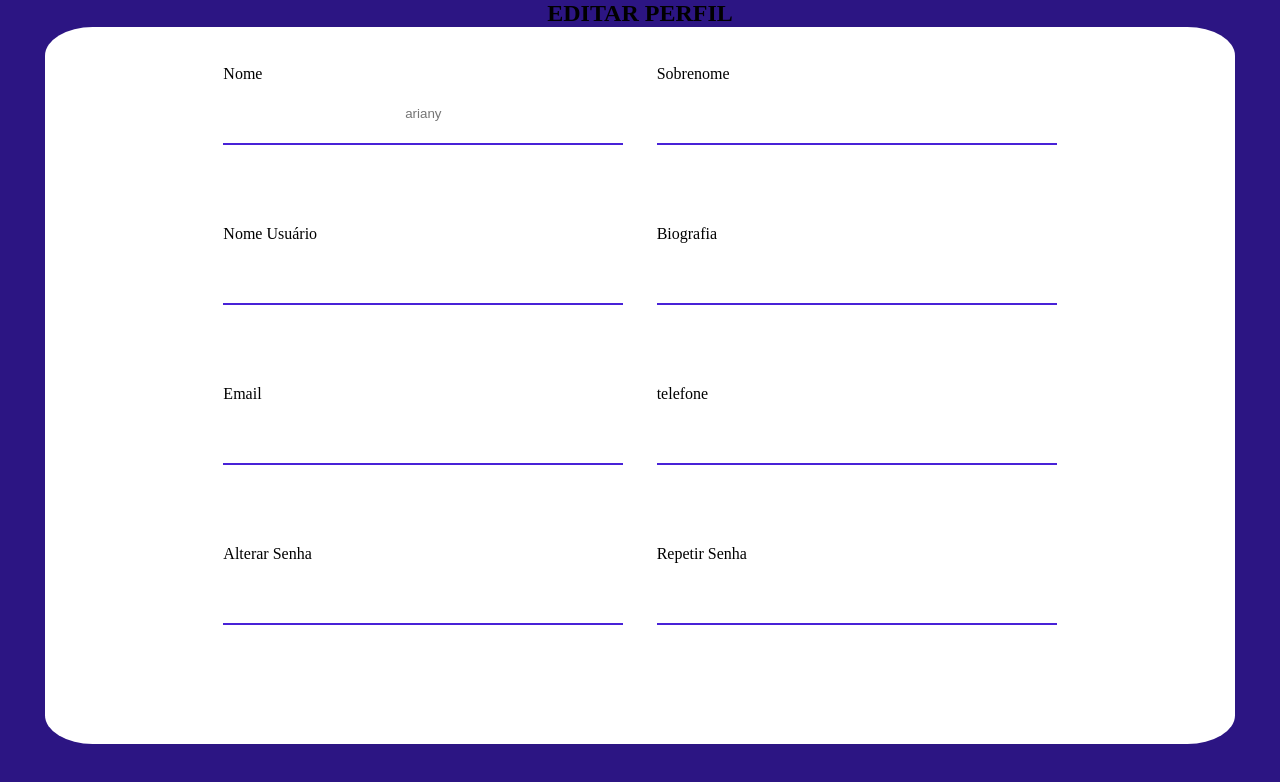
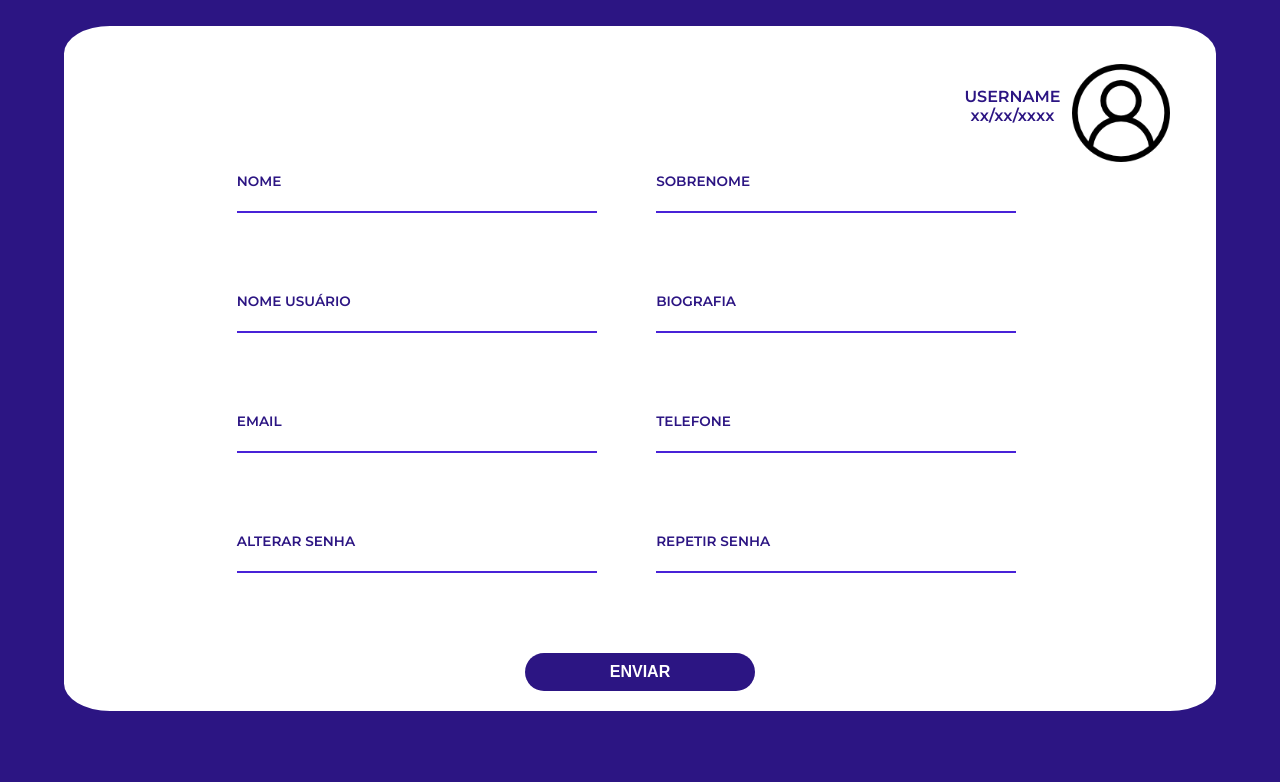
Before and after one commit to Igorrosiak/Wint, a React app in the folder Front-End Web/: page /edit-profile in a window 1280 px wide. Built offline with nearby package versions, Linux system fonts and the light colour scheme.

Commit message:
finalizado

```diff
--- a/Front-End Web/src/views/profile/profileView.jsx
+++ b/Front-End Web/src/views/profile/profileView.jsx
@@ -1,57 +1,68 @@
 import "./profileView.scss"
-
+import  user  from "../../assets/images/user.png"
 export const ProfileView = _ => {
     return (
         <main className="profile">
-            <h2>EDITAR PERFIL</h2>
             <div className="main">
                 <form className="formulario">
+                    <article className="img">
+                        <div className="box-image">
+                            <div className="info-user">
+                                <p className="username">USERNAME</p>
+                                <p className="date">xx/xx/xxxx</p>
+                            </div>
+                            <img src={ user } alt="User-icon"/>
+                        </div>
+                    </article>
                     <div className="container">
                         <div className="text-area">
-                            <label class="required" for="name">Nome</label>
-                            <input id="name" class="input" name="name" type="text" value="" size="30" placeholder="ariany" />
+                            <label class="required" for="name">NOME</label>
+                            <input type="text" size="30" placeholder="" />
                         </div>
 
                         <div className="text-area">
-                            <label class="required" for="sobrenome">Sobrenome</label>
-                            <input id="lastname" class="input" name="lastname" type="text" value="" size="30" />
+                            <label class="required" for="sobrenome">SOBRENOME</label>
+                            <input type="text" size="30" />
                         </div>
                     </div>
 
                     <div className="container">
                         <div className="text-area">
-                            <label class="required" for="name">Nome Usuário</label>
-                            <input id="username" class="input" name="username" type="text" value="" size="30" />
+                            <label class="required" for="name">NOME USUÁRIO</label>
+                            <input type="text" size="30" />
                         </div>
                         <div className="text-area">
-                            <label class="required" for="sobrenome">Biografia</label>
-                            <input id="email" class="input" name="email" type="text" value="" size="30" />
+                            <label class="required" for="sobrenome">BIOGRAFIA</label>
+                            <input type="text" size="30" />
                         </div>
                     </div>
 
                     <div className="container">
                         <div className="text-area">
-                            <label class="required" for="sobrenome">Email</label>
-                            <input id="email" class="input" name="email" type="text" value="" size="30" />
+                            <label class="required" for="sobrenome">EMAIL</label>
+                            <input type="text" size="30" />
                         </div>
 
                         <div className="text-area">
-                            <label class="required" for="telefone">telefone</label>
-                            <input id="email" class="input" name="telefone" type="number" value="" size="30" />
+                            <label class="required" for="telefone">TELEFONE</label>
+                            <input type="tel" size="30" />
                         </div>
                     </div>
 
                     <div className="container">
                         <div className="text-area">
-                            <label class="required" for="sobrenome">Alterar Senha</label>
-                            <input id="email" class="input" name="email" type="text" value="" size="30" />
+                            <label class="required" for="sobrenome">ALTERAR SENHA</label>
+                            <input type="text" size="30" />
                         </div>
 
                         <div className="text-area">
-                            <label class="required" for="sobrenome">Repetir Senha</label>
-                            <input id="email" class="input" name="email" type="text" value="" size="30" />
+                            <label class="required" for="sobrenome">REPETIR SENHA</label>
+                            <input type="text" size="30" />
                         </div>
                     </div>
+                    <button>
+                         ENVIAR
+                    </button>
                 </form>
             </div>
         </main>
--- a/Front-End Web/src/views/profile/profileView.scss
+++ b/Front-End Web/src/views/profile/profileView.scss
@@ -1,3 +1,4 @@
+@import url('https://fonts.googleapis.com/css2?family=Montserrat:ital,wght@0,100;0,200;0,300;0,400;0,500;0,600;0,700;0,800;0,900;1,100;1,200;1,300;1,400;1,500;1,600;1,700;1,800;1,900&display=swap');
 *{
     text-align: center;
     margin: 0;
@@ -7,16 +8,24 @@ body{
     background-color: #2c1583;;
 }
 
+div.main{
+    width: 100%;
+
     form{
-    width: 93%;
+        width: 90%;
         margin: auto;
         background-color: white;
-    padding-bottom: 3%;
+        padding-bottom: 1.5%;
         padding-top: 3%;
+        margin-top: 2%;
+        margin-bottom: 3%;
         display: flex;
         flex-direction: column;
         justify-content: center;
         border-radius: 4%;
+        font-family: 'Montserrat', sans-serif;
+        font-weight: 600;
+
 
         div.container{
             display: flex;
@@ -28,13 +37,13 @@ form{
 
             .text-area{
                 width: 48%;
-            height: 10vh;
+                height: 5vh;
                 display: flex;
                 flex-direction: column;
                 justify-content: flex-start;
 
                 input{
-                width: 100%;
+                    width: 93%;
                     height: 100%;
                     border-top: 0;
                     border-left: 0;
@@ -44,7 +53,53 @@ form{
 
                 label{
                     text-align: left;
+                    color: #2c1583;
+                    width: 100%;
+                    font-size: 85%;
+                }
+
             }
         }
+        button{
+            width: 20%;
+            margin-left: auto;
+            margin-right: auto;
+            border: solid 0;
+            border-radius: 20px;
+            background-color:#2c1583;
+            color: white;
+            padding-bottom: 10px;
+            padding-top: 10px;
+            font-size: 100%;
+            font-weight: 700;
+        }
+
+
+    }
+
+    div.box-image{
+        width: 100%;
+        display: inline-flex;
+        justify-content: right;
+
+        img{
+            margin-right: 4%;
+            margin-bottom: 1%;
+            width: 8.5%;
+            display: inline-block;
+
+        }
+
+      div.info-user{
+          display:inline-block;
+          margin-top: 2%;
+          margin-right: 1%;
+
+          p{
+              color: #2c1583;
           }
       }
+
+    }
+
+}
```
Also changed, not shown: Front-End Web/src/assets/images/user.png (added). Lines whose indentation alone changed are shown as unchanged.
